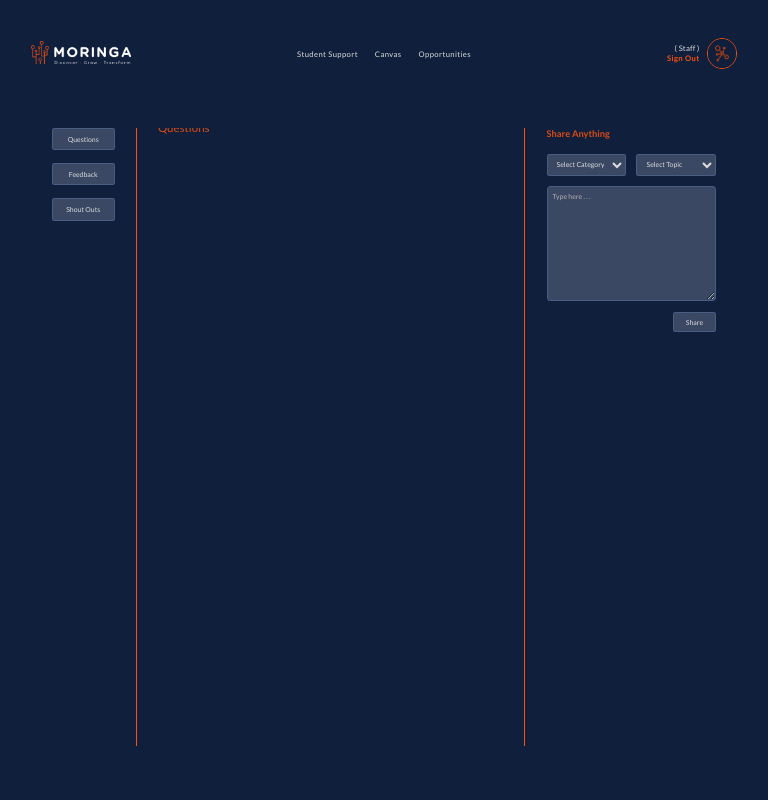
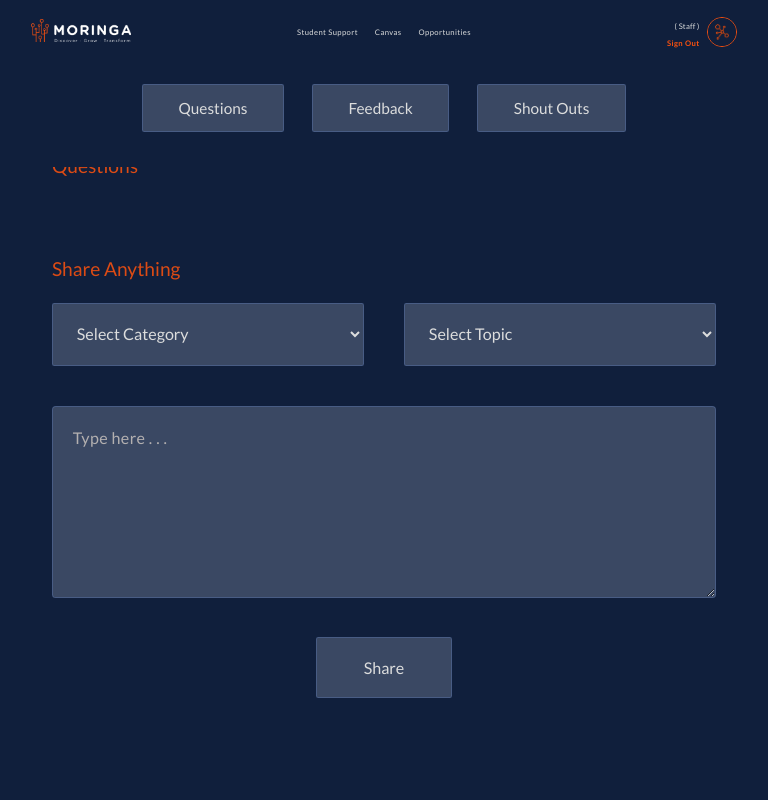
Before and after one commit to thesmartcoder7/moringa-feedback, a Flask app: template app/templates/user.html in a window 768 px wide. Run offline with Flask 2, Linux system fonts and the light colour scheme; the template is opened without the code that fills it, so the values that code supplies are empty.

Commit message:
style: fix content responsiveness for the main content area

```diff
--- a/app/static/css/user.css
+++ b/app/static/css/user.css
@@ -36,7 +36,7 @@
   p {
     font-size: 2.2vw;
     letter-spacing: 0.02vw;
-    line-height: 1.2vw;
+    line-height: 3vw;
   }
 }
 @media (max-width: 500px) {
@@ -56,6 +56,11 @@
   position: relative;
   width: 100%;
   height: 100vh;
+}
+@media (min-width: 501px) and (max-width: 768px) {
+  body {
+    height: auto;
+  }
 }
 
 main {
@@ -253,12 +258,31 @@
   height: 85%;
 }
 
+@media (min-width: 501px) and (max-width: 768px) {
+  #content {
+    display: flex;
+    flex-direction: column;
+    padding-top: 5%;
+    height: 85%;
+  }
+}
+
 #content #nav {
   width: 15%;
   border-right: 0.1vw solid #fa510f;
   display: flex;
   align-items: flex-start;
   justify-content: center;
+}
+@media (min-width: 501px) and (max-width: 768px) {
+  #content #nav {
+    width: 100%;
+    border-right: 0vw solid #fa510f;
+    display: flex;
+    flex-direction: row;
+    align-items: flex-start;
+    justify-content: center;
+  }
 }
 
 #content #nav ul {
@@ -269,6 +293,15 @@
   #content #nav ul {
     width: 70%;
     list-style: none;
+  }
+}
+@media (min-width: 501px) and (max-width: 768px) {
+  #content #nav ul {
+    width: 100%;
+    list-style: none;
+    display: flex;
+    align-items: center;
+    justify-content: center;
   }
 }
 
@@ -308,6 +341,20 @@
     cursor: pointer;
   }
 }
+@media (min-width: 501px) and (max-width: 768px) {
+  #content #nav ul li {
+    width: auto;
+    border: 0.1vw solid #668cd14d;
+    padding: 2% 5%;
+    margin-bottom: 0;
+    margin: 0 2%;
+    text-align: center;
+    background-color: #3a4863;
+    font-size: 2vw;
+    border-radius: 0.3vw;
+    cursor: pointer;
+  }
+}
 
 #content #nav ul li:hover {
   border: 0.1vw solid #dddddc56;
@@ -319,6 +366,15 @@
   border-right: 0.1vw solid #fa510f;
   padding: 0 3%;
   overflow: auto;
+}
+@media (min-width: 501px) and (max-width: 768px) {
+  #content #main-view {
+    width: 100%;
+    border-right: 0vw solid #fa510f;
+    padding: 0 3%;
+    overflow: auto;
+    margin-top: 5%;
+  }
 }
 
 #content #main-view .main-content {
@@ -354,9 +410,30 @@
     font-weight: 500;
   }
 }
+@media (min-width: 501px) and (max-width: 768px) {
+  #content #main-view .main-content h1 {
+    margin-top: -2%;
+    width: 100%;
+    background-color: #101f3c;
+    position: sticky;
+    top: 0;
+    color: #fa520fde;
+    font-size: 2.5vw;
+    text-transform: capitalize;
+    margin-bottom: 1%;
+    padding-bottom: 1%;
+    font-weight: 500;
+  }
+}
 
 #content #main-view .main-content .feedback {
   overflow: auto;
+}
+@media (min-width: 501px) and (max-width: 768px) {
+  #content #main-view .main-content .feedback {
+    overflow: auto;
+    max-height: 100vh;
+  }
 }
 
 #content #main-view .main-content .feedback .feedback-div {
@@ -424,6 +501,18 @@
     padding: 2% 3%;
     border-radius: 0.3vw;
     font-size: 1.4vw;
+  }
+}
+@media (min-width: 501px) and (max-width: 768px) {
+  #content #main-view .main-content .feedback .feedback-div .stats p {
+    text-transform: capitalize;
+    color: #dcdddd;
+    cursor: pointer;
+    background-color: #fa510f;
+    padding: 2% 3%;
+    border-radius: 0.3vw;
+    font-size: 2vw;
+    line-height: 3vw;
   }
 }
 
@@ -496,6 +585,20 @@
     font-size: 1.4vw;
   }
 }
+@media (min-width: 501px) and (max-width: 768px) {
+  #content
+    #main-view
+    .main-content
+    .feedback
+    .feedback-div
+    .stats
+    .numbers
+    div
+    span {
+    font-size: 1.3vw;
+    line-height: 2vw;
+  }
+}
 
 #content #main-view .main-content .feedback .feedback-div .all-comments {
   padding-left: 10%;
@@ -505,6 +608,11 @@
 
 #content #main-view .main-content .feedback .feedback-div .all-comments h2 {
   font-size: 1.2vw;
+}
+@media (min-width: 501px) and (max-width: 768px) {
+  #content #main-view .main-content .feedback .feedback-div .all-comments h2 {
+    font-size: 2.2vw;
+  }
 }
 
 #content
@@ -516,6 +624,18 @@
   .comment {
   max-height: 10vw;
   overflow: auto;
+}
+@media (min-width: 501px) and (max-width: 768px) {
+  #content
+    #main-view
+    .main-content
+    .feedback
+    .feedback-div
+    .all-comments
+    .comment {
+    max-height: 15vw;
+    overflow: auto;
+  }
 }
 
 #content #main-view .main-content .feedback .feedback-div .all-comments form {
@@ -584,6 +704,27 @@
     line-height: 1.7vw;
   }
 }
+@media (min-width: 501px) and (max-width: 768px) {
+  #content
+    #main-view
+    .main-content
+    .feedback
+    .feedback-div
+    .all-comments
+    form
+    textarea {
+    width: 100%;
+    height: 10vw;
+    border-radius: 0.5vw;
+    border: 0.1vw solid #dcdddd48;
+    outline: none;
+    background-color: transparent;
+    padding: 2%;
+    font-size: 2vw;
+    letter-spacing: 0.05vw;
+    line-height: 2.9vw;
+  }
+}
 
 #content
   #main-view
@@ -643,10 +784,36 @@
     cursor: pointer;
   }
 }
+@media (min-width: 501px) and (max-width: 768px) {
+  #content
+    #main-view
+    .main-content
+    .feedback
+    .feedback-div
+    .all-comments
+    form
+    input[type="submit"] {
+    background-color: #fa510f;
+    outline: none;
+    border: none;
+    padding: 3% 3%;
+    font-size: 2vw;
+    border-radius: 0.3vw;
+    margin-top: 3%;
+    text-transform: capitalize;
+    cursor: pointer;
+  }
+}
 
 #content #main-view .main-content .feedback .feedback-div .all-comments h2 {
   text-transform: capitalize;
   margin-bottom: 3%;
+}
+@media (min-width: 501px) and (max-width: 768px) {
+  #content #main-view .main-content .feedback .feedback-div .all-comments h2 {
+    text-transform: capitalize;
+    margin-bottom: 1.5%;
+  }
 }
 
 #content
@@ -709,6 +876,13 @@
     padding: 0 0 0 3%;
   }
 }
+@media (min-width: 501px) and (max-width: 768px) {
+  #content #share-anything {
+    width: 100%;
+    padding: 0 3%;
+    margin-bottom: 10%;
+  }
+}
 
 #content #share-anything h3 {
   text-transform: capitalize;
@@ -724,6 +898,16 @@
     font-size: 1.7vw;
     margin-bottom: 9%;
     font-weight: 600;
+  }
+}
+@media (min-width: 501px) and (max-width: 768px) {
+  #content #share-anything h3 {
+    text-transform: capitalize;
+    color: #fa520fde;
+    font-size: 2.5vw;
+    margin-bottom: 3.5%;
+    font-weight: 500;
+    margin-top: 10%;
   }
 }
 
@@ -777,6 +961,18 @@
     margin-bottom: 5%;
   }
 }
+@media (min-width: 501px) and (max-width: 768px) {
+  #share-anything form select {
+    width: 47%;
+    outline: none;
+    border: 0.1vw solid #668cd14d;
+    background-color: #3a4863;
+    border-radius: 0.3vw;
+    font-size: 2.1vw;
+    padding: 3%;
+    margin-bottom: 5%;
+  }
+}
 
 #share-anything form textarea {
   width: 100%;
@@ -817,6 +1013,21 @@
     font-size: 1.3vw;
     letter-spacing: 0.05vw;
     line-height: 1.7vw;
+  }
+}
+@media (min-width: 501px) and (max-width: 768px) {
+  #share-anything form textarea {
+    width: 100%;
+    height: 25vw;
+    outline: none;
+    border-radius: 0.5vw;
+    margin-bottom: 6%;
+    border-color: #668cd14d;
+    background-color: #3a4863;
+    padding: 3%;
+    font-size: 2.1vw;
+    letter-spacing: 0.05vw;
+    line-height: 2.8vw;
   }
 }
 
@@ -861,3 +1072,17 @@
     font-size: 1.2vw;
   }
 }
+@media (min-width: 501px) and (max-width: 768px) {
+  #share-anything form input {
+    background-color: #3a4863;
+    padding: 3% 7%;
+    border: none;
+    outline: none;
+    color: #dcdddd;
+    border: 0.1vw solid #668cd14d;
+    border-radius: 0.3vw;
+    cursor: pointer;
+    font-size: 2.1vw;
+    margin: 0 auto;
+  }
+}
```
